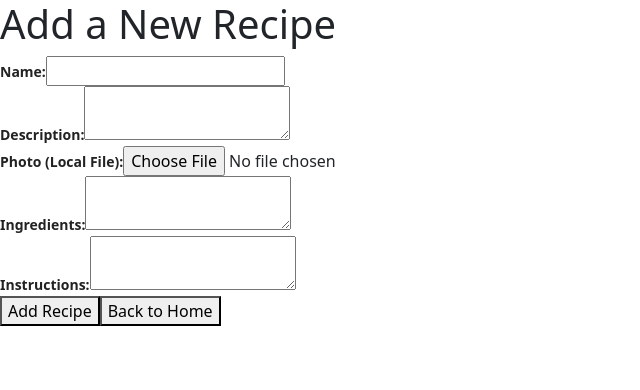
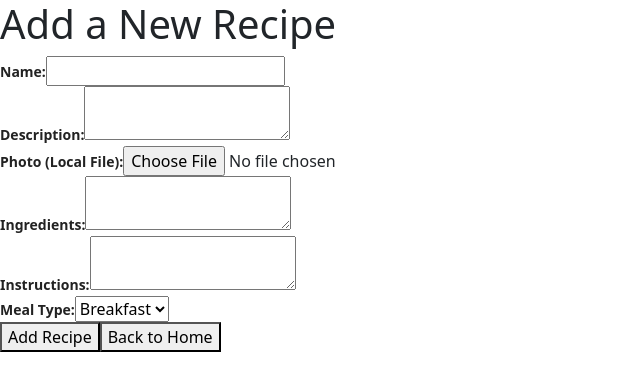
Before and after one commit to infuriated-mink/Semester2-MidtermSprint, a React (Create React App) app in the folder react-login/: page /add-item in a window 1280 px wide. Shown: the top 390 px of the page, without its empty margins (0-640 px from the left). Built offline with nearby package versions, Linux system fonts and the light colour scheme.

Commit message:
Made both recipes.js and additem.js recipes visible on home.js

```diff
--- a/react-login/src/pages/AddItem.js
+++ b/react-login/src/pages/AddItem.js
@@ -2,15 +2,22 @@ import React, { useState } from 'react';
 import { addRecipe } from '../components/recipes';
 import { useNavigate } from 'react-router-dom';
 
+
+const generateUniqueID = () => {
+  return '_' + Math.random().toString(36).substr(2, 9);
+};
+
 function AddItem() {
   const navigate = useNavigate();
-
   const [item, setItem] = useState({
+    id: generateUniqueID(),
     name: '',
     description: '',
     photo: '',
     ingredients: '',
     instructions: '',
+    mealType: '',
+
   });
 
   const handleInputChange = (e) => {
@@ -34,26 +41,31 @@ function AddItem() {
 
 
     const newRecipe = {
+      id: item.id,
       name: item.name,
       description: item.description,
       photo: item.photo,
       ingredients: item.ingredients,
       instructions: item.instructions,
+      mealType: item.mealType,
+
     };
 
 
     addRecipe(newRecipe);
 
+
     setItem({
+      id: generateUniqueID(),
       name: '',
       description: '',
       photo: '',
       ingredients: '',
       instructions: '',
+      mealType: '',
+
     });
-  };
 
-  const handleBackToHome = () => {
     navigate('/home');
   };
 
@@ -112,10 +124,20 @@ function AddItem() {
           />
         </div>
         <div>
+          <label>Meal Type:</label>
+          <select
+            name="mealType"
+            value={item.mealType}
+            onChange={handleInputChange}
+          >
+            <option value="breakfast">Breakfast</option>
+            <option value="lunch">Lunch</option>
+            <option value="dinner">Dinner</option>
+          </select>
+        </div>
+        <div>
           <button type="submit">Add Recipe</button>
-          <button type="button" onClick={handleBackToHome}>
-            Back to Home
-          </button>
+          <button type="button" onClick={() => navigate('/home')}>Back to Home</button>
         </div>
       </form>
     </div>
--- a/react-login/src/pages/Home.js
+++ b/react-login/src/pages/Home.js
@@ -1,8 +1,8 @@
-import React, { useState } from 'react';
+import React, { useState, useEffect } from 'react';
 import { Link, useNavigate } from 'react-router-dom';
 import RecipeSearch from '../components/RecipeSearch';
 import RecipeDetails from '../components/RecipeDetails';
-import recipes from '../components/recipes';
+import recipes from '../components/recipes'; // Import your recipe data
 
 function Home() {
   const navigate = useNavigate();
```
